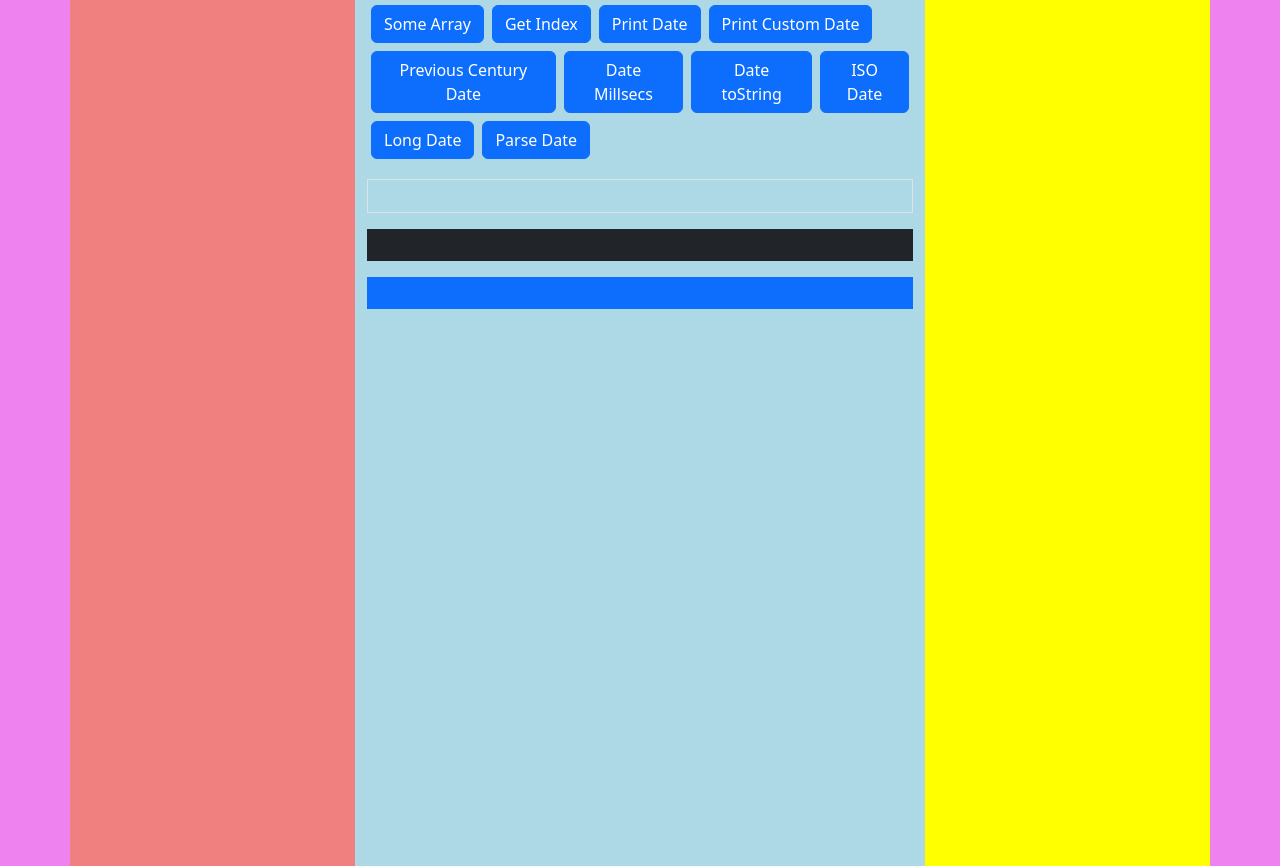
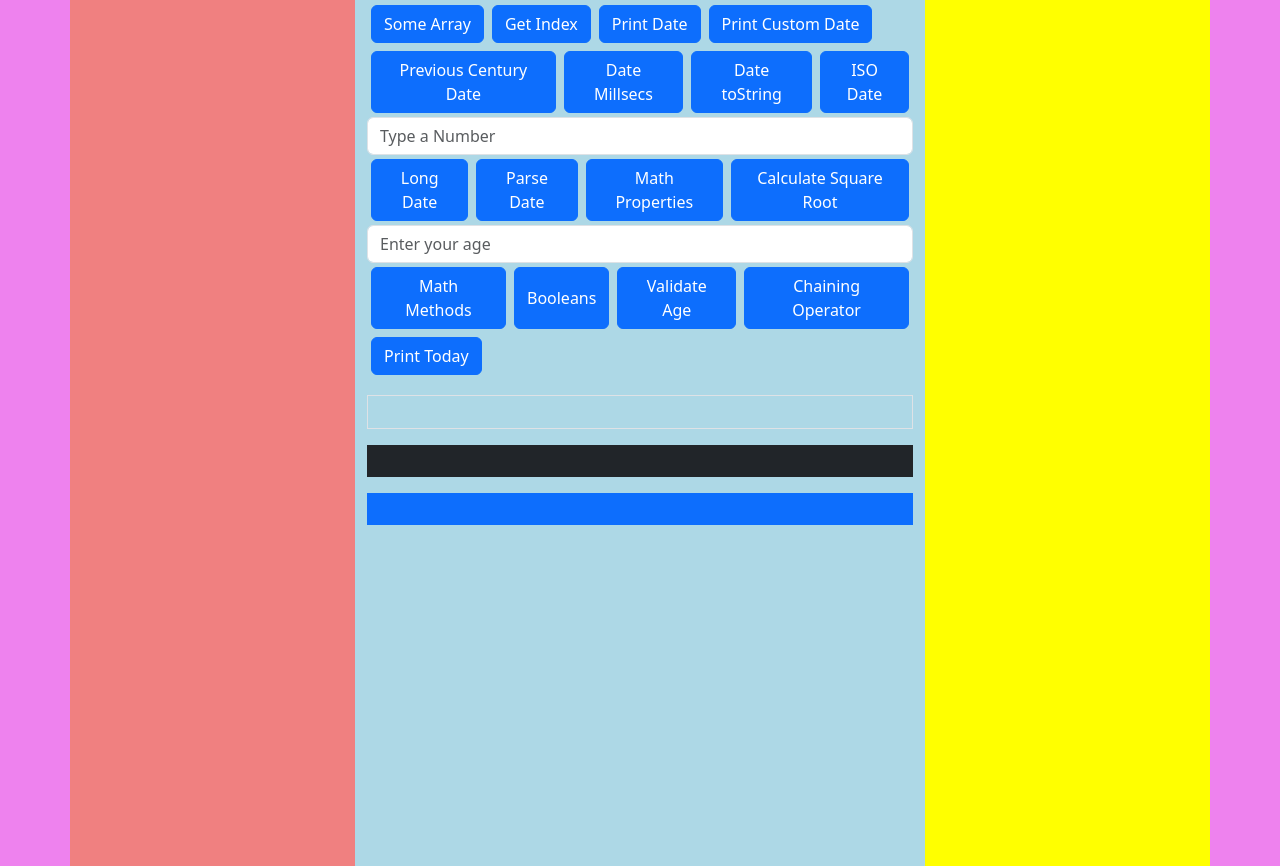
Before and after one commit to moneyjed/demo_bootstrap, a website: page public_html/index.html in a window 1280 px wide. Shown: the part 830-1696 px from the top of the page. Drawn offline with nearby package versions, Linux system fonts and the light colour scheme.

Commit message:
index.html

```diff
--- a/public_html/index.html
+++ b/public_html/index.html
@@ -102,9 +102,27 @@
                         <button class="btn btn-primary m-1" type="button" onclick="printDateToString()">Date toString</button>
                         <button class="btn btn-primary m-1" type="button" onclick="printISODate()">ISO Date</button>
                     </div>
+                    <div class="form-group">
+                        <!--<label for="noToSq">Type a Number</label>-->
+                        <input type="number" class="form-control" id="noToSq" placeholder="Type a Number" />
+                    </div>
                     <div class="d-flex">
                         <button class="btn btn-primary m-1" type="button" onclick="printLongDate()">Long Date</button>
                         <button class="btn btn-primary m-1" type="button" onclick="printParseDate()">Parse Date</button>
+                        <button class="btn btn-primary m-1" type="button" onclick="printMathProperties()">Math Properties</button>
+                        <button class="btn btn-primary m-1" type="button" onclick="calcSqRt()">Calculate Square Root</button>
+                    </div>
+                    <div class="form-group">
+                        <input type="number" class="form-control" id="age" placeholder="Enter your age" />
+                    </div>
+                    <div class="d-flex">
+                        <button class="btn btn-primary m-1" type="button" onclick="mathMethods()">Math Methods</button>
+                        <button class="btn btn-primary m-1" type="button" onclick="printBooleans()">Booleans</button>
+                        <button class="btn btn-primary m-1" type="button" onclick="validateAge()">Validate Age</button>
+                        <button class="btn btn-primary m-1" type="button" onclick="testChainingOperator()">Chaining Operator</button>
+                    </div>
+                    <div class="d-flex">
+                        <button class="btn btn-primary m-1" type="button" onclick="printToday()">Print Today</button>
                     </div>
                     <div id="resultt" class="container p-3 my-3 border"></div>
                     <div class="container p-3 my-3 bg-dark text-white"></div>
```
